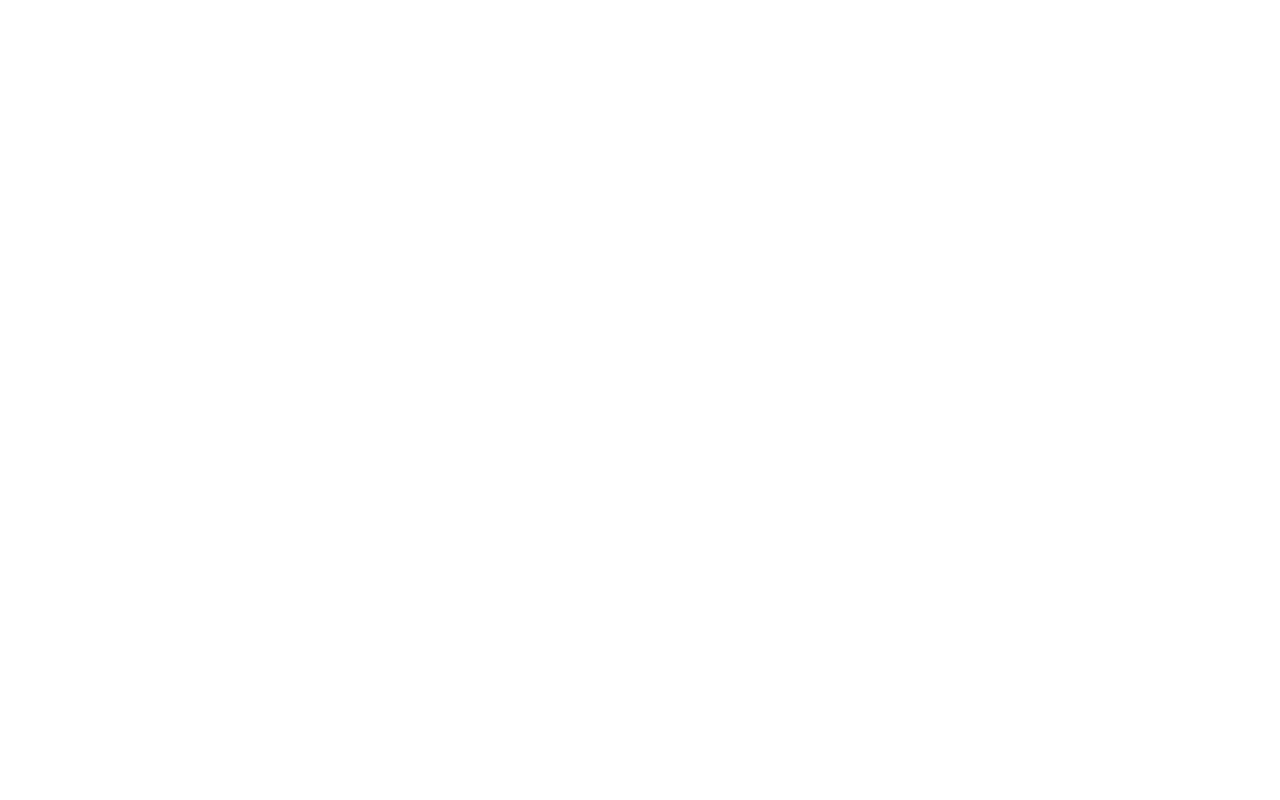
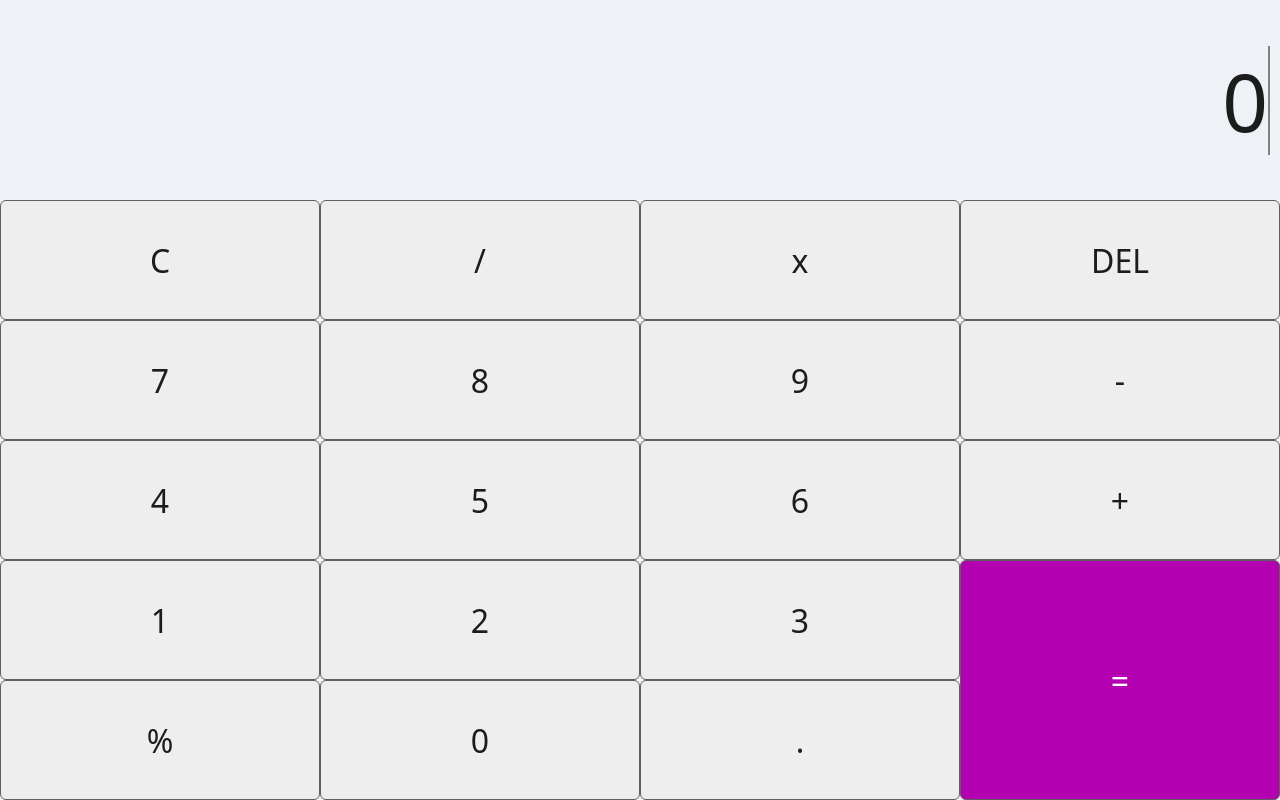
Before and after one commit to benjaminnkem/bjncalc, a plain HTML site: page public/index.html in a window 1280 px wide. Drawn offline with Linux system fonts and the light colour scheme.

Commit message:
Done with the UI for now

```diff
--- a/public/index.html
+++ b/public/index.html
@@ -9,8 +9,37 @@
   <body>
     <div id="app">
       <div id="calc-container">
-        <!-- What is this -->
+        <div id="display-container">
+          <p id="display">0</p><span id="blinker"></span>
+        </div>
+        <div id="keys-container">
+          <div id="part1">
+            <div class="keys">C</div>
+            <div class="keys">/</div>
+            <div class="keys">x</div>
+            <div class="keys">7</div>
+            <div class="keys">8</div>
+            <div class="keys">9</div>
+            <div class="keys">4</div>
+            <div class="keys">5</div>
+            <div class="keys">6</div>
+            <div class="keys">1</div>
+            <div class="keys">2</div>
+            <div class="keys">3</div>
+            <div class="keys">%</div>
+            <div class="keys">0</div>
+            <div class="keys">.</div>
+          </div>
+          <div id="part2">
+            <div class="keys">DEL</div>
+            <div class="keys">-</div>
+            <div class="keys">+</div>
+            <div class="keys">=</div>
+          </div>
+        </div>
       </div>
     </div>
+
+    <script type="module" src="js/app.js"></script>
   </body>
 </html>
--- a/public/styles/style.css
+++ b/public/styles/style.css
@@ -1,12 +1,16 @@
 :root {
-  --background-color: #fff;
+  --background-color: #eee;
   --foreground-color: #1c1c1c;
+  --display-bg-color: #eef2f7;
+  --key-hover-bg-color: #d1d4d7;
 }
 
 @media (prefers-color-scheme: dark) {
   :root {
     --background-color: #1c1c1c;
-    --foreground-color: #fff;
+    --foreground-color: #cacaca;
+    --display-bg-color: #2e2e2e;
+    --key-hover-bg-color: #2c2c2c;
   }
 }
 
@@ -20,6 +24,93 @@ body {
   font-family: system-ui, -apple-system, BlinkMacSystemFont, "Segoe UI", Roboto, Oxygen, Ubuntu, Cantarell, "Open Sans",
     "Helvetica Neue", sans-serif;
   transition: color 0.5s, background-color 0.5s;
+  background-color: var(--display-bg-color);
+  color: var(--foreground-color);
+}
+
+#calc-container {
+  position: absolute;
+  top: 0;
+  left: 0;
+  width: 100%;
+  height: 100%;
+
+  display: grid;
+  grid-template-rows: 2fr 6fr;
+}
+
+#display-container {
+  background-color: var(--display-bg-color);
+}
+
+#keys-container {
+  display: grid;
+  grid-template-columns: 3fr 1fr;
+}
+
+#part1,
+#part2 {
+  display: grid;
+  grid-template-rows: repeat(5, minmax(0, 1fr));
+}
+
+#part1 {
+  grid-template-columns: repeat(3, 1fr);
+}
+
+#part2 {
+  grid-template-columns: 1fr;
+}
+
+#part1 div,
+#part2 div {
+  border: 1px rgb(96, 96, 96) solid;
+  display: grid;
+  place-content: center;
+  cursor: default;
+  border-radius: 6px;
+}
+
+#part2 div:last-child {
+  grid-row: 4/6;
+  background-color: rgb(179, 0, 176);
+  color: white;
+}
+
+#part2 div:last-child:hover {
+  background-color: rgb(203, 6, 199);
+}
+
+.keys {
+  font-size: 2rem;
+  font-weight: 300;
+  transition: color 0.3s, background-color 0.3s;
   background-color: var(--background-color);
-  color: var(--background-color);
 }
+
+.keys:hover {
+  background-color: var(--key-hover-bg-color);
+}
+
+/* Tackling Display */
+#display-container {
+  display: flex;
+  align-items: center;
+  justify-content: end;
+  padding: 0 10px;
+  font-size: 5rem;
+}
+
+#display {
+  border-right: 2px gray solid;
+  animation: blinker 1s infinite linear;
+}
+
+@keyframes blinker {
+  0% {
+    border-right: 2px gray solid;
+  }
+  100% {
+    border-right: 0;
+  }
+}
```
